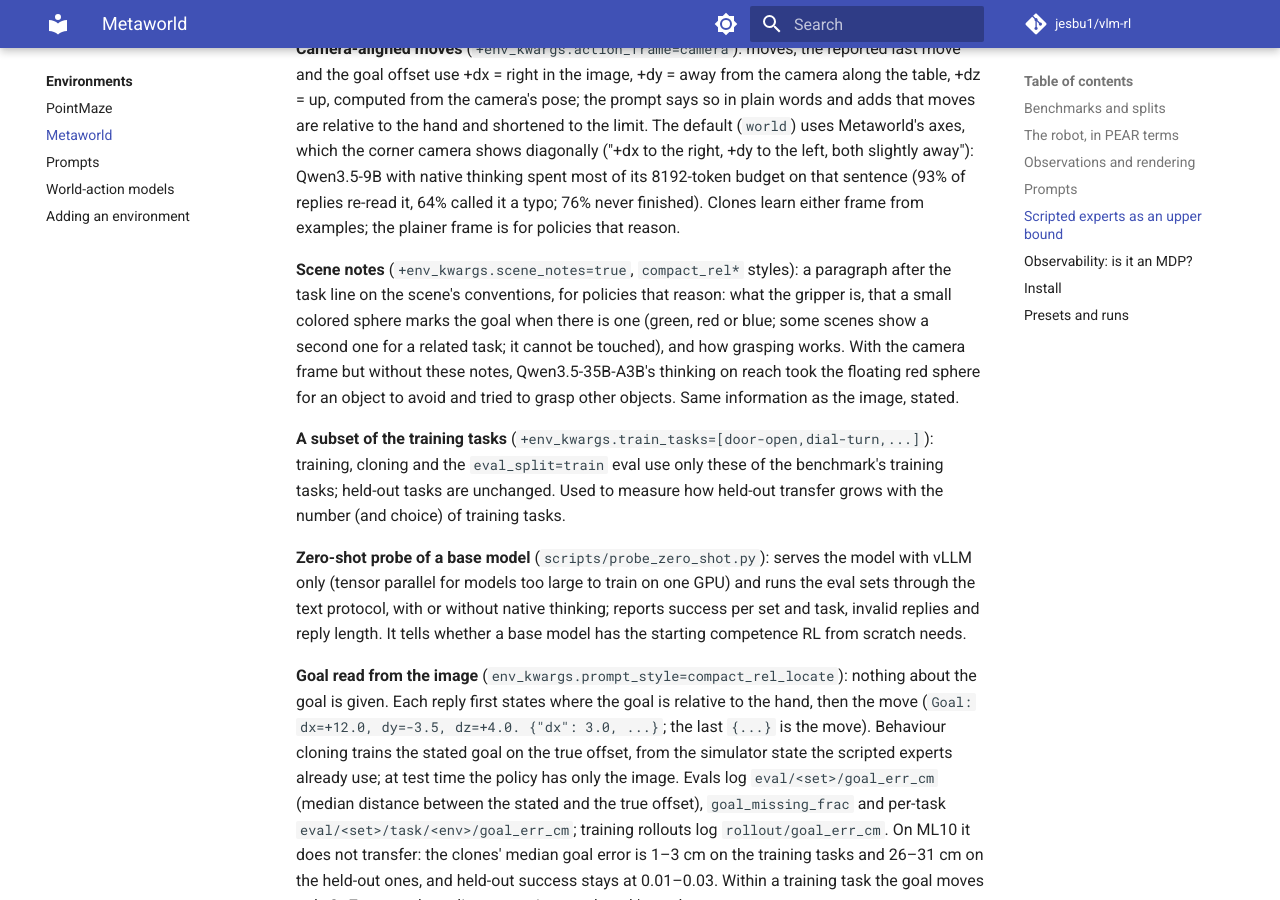
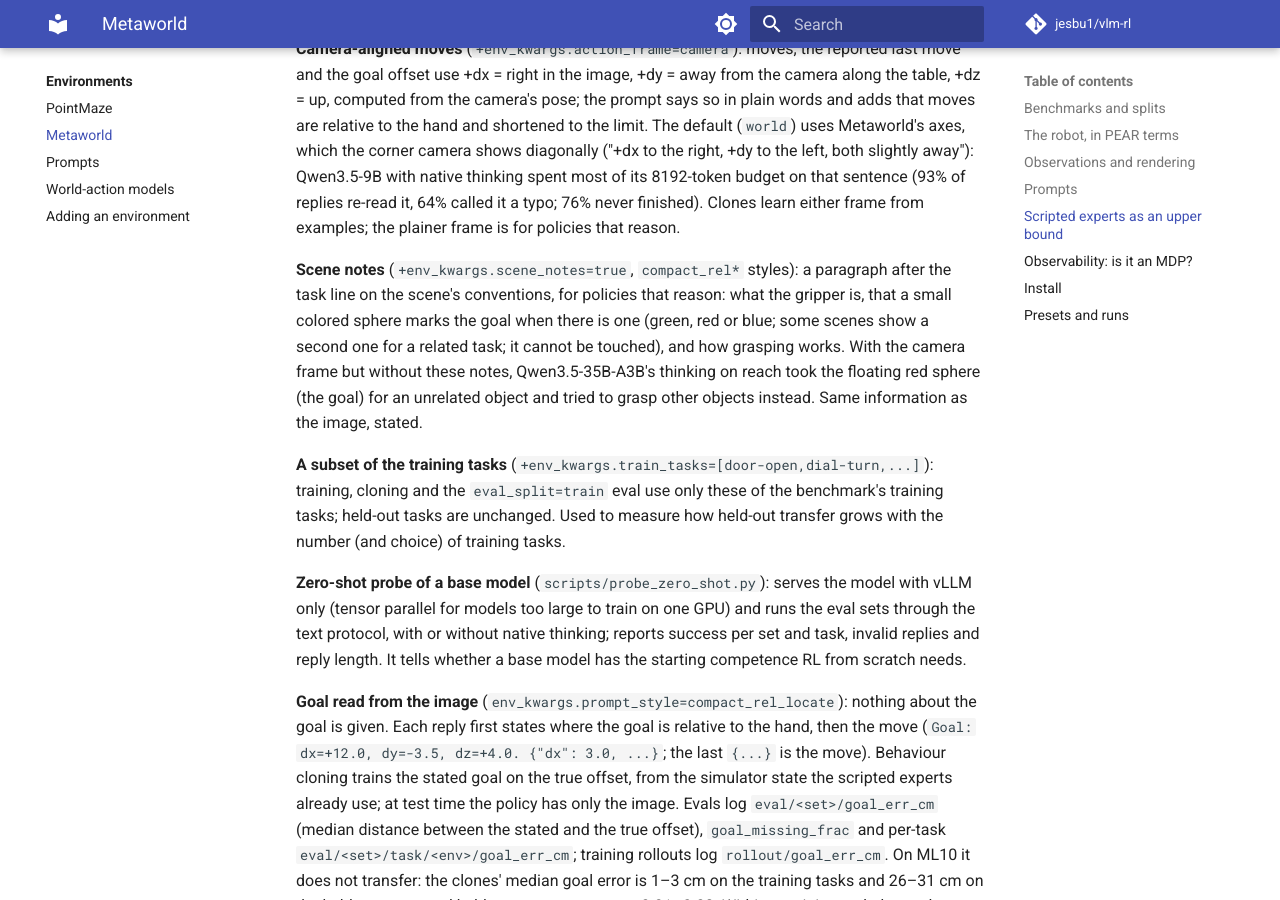
Before and after one commit to jesbu1/vlm-rl, an MkDocs documentation site: the page built from docs/environments/metaworld.md, in a window 1280 px wide and 900 px high, scrolled down 4433 px. Built offline with MkDocs 1.6.1 and Material for MkDocs 9.7.7, drawn with Linux system fonts in a browser that asks for light colours; comment, search, counter and statistics services are not loaded.

Commit message:
docs: scene notes wording
Co-Authored-By: Claude Opus 5.5 <noreply@anthropic.com>

```diff
--- a/docs/environments/metaworld.md
+++ b/docs/environments/metaworld.md
@@ -134,8 +134,8 @@ policies that reason.
 **Scene notes** (`+env_kwargs.scene_notes=true`, `compact_rel*` styles): a paragraph after the task line on the scene's
 conventions, for policies that reason: what the gripper is, that a small colored sphere marks the goal when there is one
 (green, red or blue; some scenes show a second one for a related task; it cannot be touched), and how grasping works.
-With the camera frame but without these notes, Qwen3.5-35B-A3B's thinking on reach took the floating red sphere for an
-object to avoid and tried to grasp other objects. Same information as the image, stated.
+With the camera frame but without these notes, Qwen3.5-35B-A3B's thinking on reach took the floating red sphere (the goal) for an
+unrelated object and tried to grasp other objects instead. Same information as the image, stated.
 
 **A subset of the training tasks** (`+env_kwargs.train_tasks=[door-open,dial-turn,...]`): training, cloning and the
 `eval_split=train` eval use only these of the benchmark's training tasks; held-out tasks are unchanged. Used to measure
```
